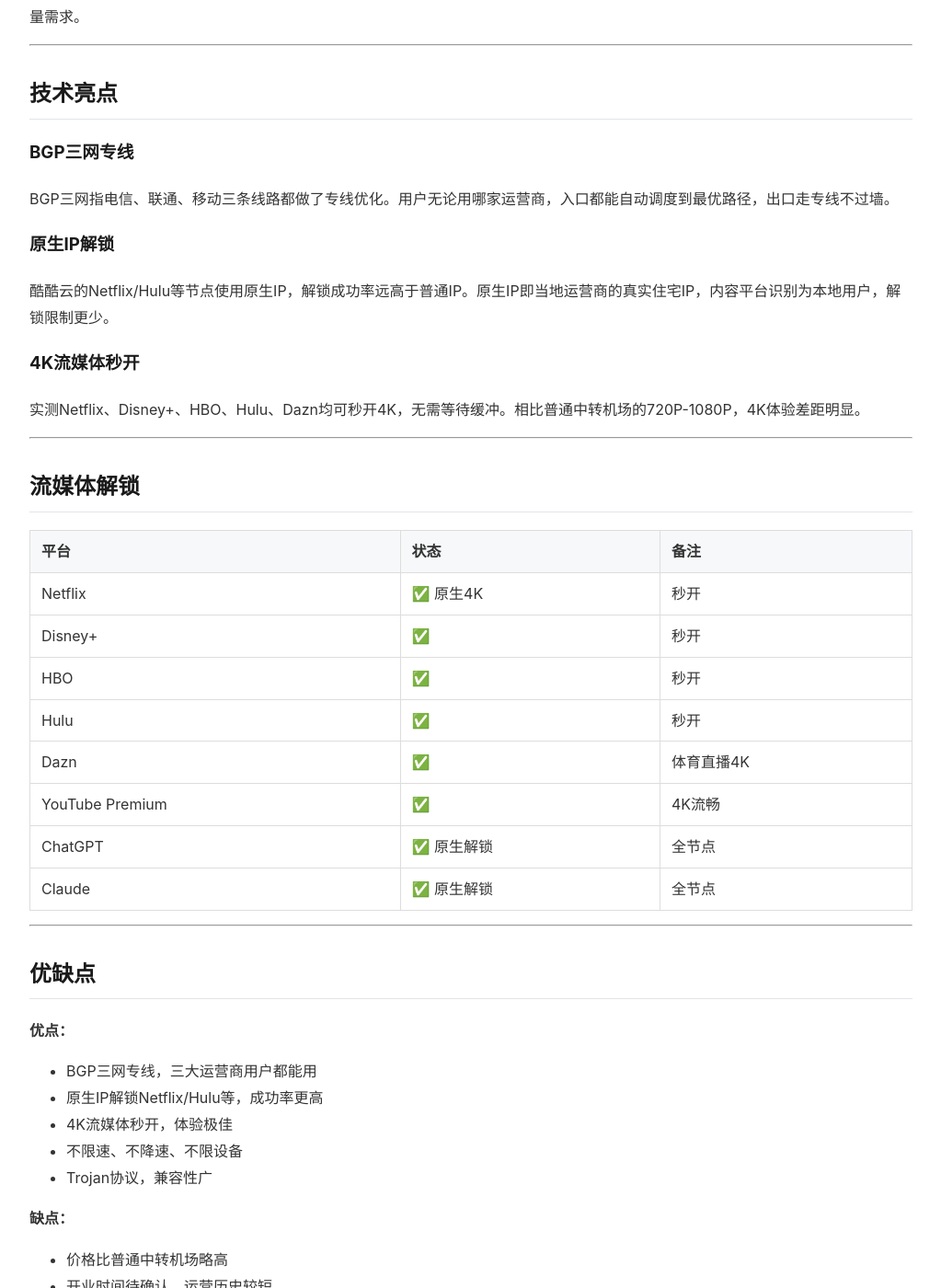
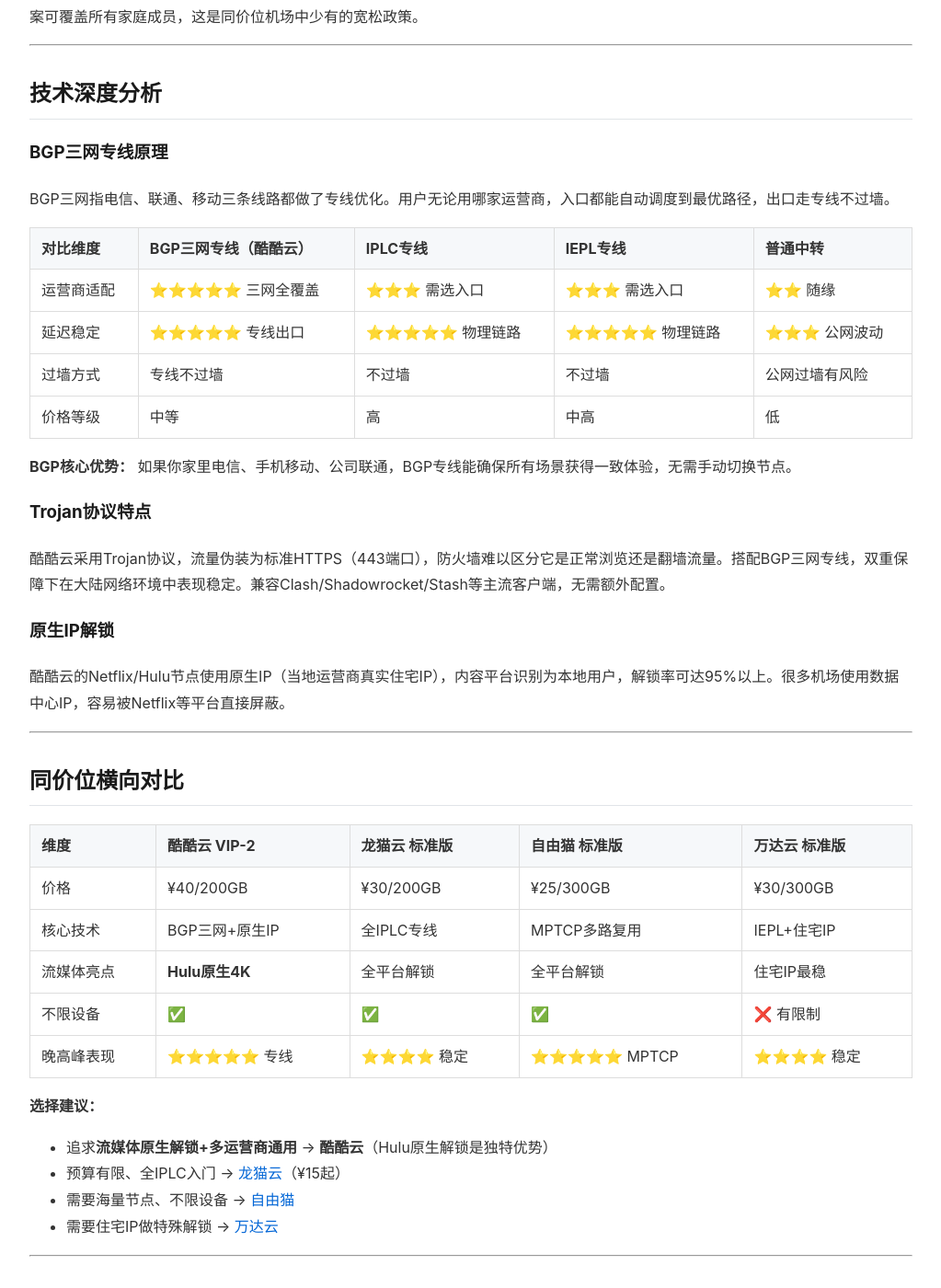
Before and after one commit to yezuofan/free-internet-guide, a Jekyll site: the page built from airport-reviews/kukuyun.md, in a window 1280 px wide and 1400 px high, scrolled down 1246 px. Shown: the whole window at 92% size, without its empty margins (128-1151 px from the left). Built offline with Jekyll 4.4.1, drawn with Linux system fonts in a browser that asks for light colours; our own code applies the rules of GitHub Pages for plain Markdown files; some of the changed text lies outside the part shown.

Commit message:
Revamp: kukuyun review with comparison and FAQ

```diff
--- a/airport-reviews/kukuyun.md
+++ b/airport-reviews/kukuyun.md
@@ -19,65 +19,99 @@
 | 第三方导入 | 支持（Clash/Shadowrocket/Stash等） |
 | 支付方式 | 支付宝、微信 |
 
-**官网地址：** [👉 访问官网](https://i01.kkyaffa.cc/register?aff=Qs37CRkV)
+**官网地址：** [👉 访问官网](https://api.huanghaiwan.com/go/酷酷云)
 **备用地址：** [👉 备用入口](https://i02.kkyaffa.cc/register?aff=Qs37CRkV)
 
 ---
 
 ## 套餐对比
 
-| 套餐 | 价格/月 | 流量/月 |
-|:----|:-------|:--------|
-| VIP-1 | ¥20 | 100GB |
-| VIP-2 | ¥40 | 200GB |
-| VIP-3 | ¥90 | 500GB |
-| VIP-4 | ¥160 | 1000GB |
+| 套餐 | 价格/月 | 流量/月 | 每GB价格 | 推荐场景 |
+|:----|:-------|:--------|:---------|:--------|
+| VIP-1 | ¥20 | 100GB | ¥0.20 | 轻量试用 |
+| VIP-2 | ¥40 | 200GB | ¥0.20 | ⭐ 主力推荐 |
+| VIP-3 | ¥90 | 500GB | ¥0.18 | 重度流媒体 |
+| VIP-4 | ¥160 | 1000GB | ¥0.16 | 多设备共享 |
 
-**性价比分析：** VIP-2 ¥40/200GB 是主力套餐，适合日常使用。VIP-3 ¥90/500GB 适合重度流媒体用户，VIP-4 ¥160/1000GB 适合大流量需求。
+**性价比分析：** VIP-2 ¥40/200GB 是主力套餐。每GB单价随流量增大而降低，VIP-4的每GB仅¥0.16。所有套餐均不限设备数，全家桶方案可覆盖所有家庭成员，这是同价位机场中少有的宽松政策。
 
 ---
 
-## 技术亮点
+## 技术深度分析
 
-### BGP三网专线
+### BGP三网专线原理
+
 BGP三网指电信、联通、移动三条线路都做了专线优化。用户无论用哪家运营商，入口都能自动调度到最优路径，出口走专线不过墙。
 
+| 对比维度 | BGP三网专线（酷酷云） | IPLC专线 | IEPL专线 | 普通中转 |
+|:--------|:------------------|:---------|:---------|:--------|
+| 运营商适配 | ⭐⭐⭐⭐⭐ 三网全覆盖 | ⭐⭐⭐ 需选入口 | ⭐⭐⭐ 需选入口 | ⭐⭐ 随缘 |
+| 延迟稳定 | ⭐⭐⭐⭐⭐ 专线出口 | ⭐⭐⭐⭐⭐ 物理链路 | ⭐⭐⭐⭐⭐ 物理链路 | ⭐⭐⭐ 公网波动 |
+| 过墙方式 | 专线不过墙 | 不过墙 | 不过墙 | 公网过墙有风险 |
+| 价格等级 | 中等 | 高 | 中高 | 低 |
+
+**BGP核心优势：** 如果你家里电信、手机移动、公司联通，BGP专线能确保所有场景获得一致体验，无需手动切换节点。
+
+### Trojan协议特点
+
+酷酷云采用Trojan协议，流量伪装为标准HTTPS（443端口），防火墙难以区分它是正常浏览还是翻墙流量。搭配BGP三网专线，双重保障下在大陆网络环境中表现稳定。兼容Clash/Shadowrocket/Stash等主流客户端，无需额外配置。
+
 ### 原生IP解锁
-酷酷云的Netflix/Hulu等节点使用原生IP，解锁成功率远高于普通IP。原生IP即当地运营商的真实住宅IP，内容平台识别为本地用户，解锁限制更少。
 
-### 4K流媒体秒开
-实测Netflix、Disney+、HBO、Hulu、Dazn均可秒开4K，无需等待缓冲。相比普通中转机场的720P-1080P，4K体验差距明显。
+酷酷云的Netflix/Hulu节点使用原生IP（当地运营商真实住宅IP），内容平台识别为本地用户，解锁率可达95%以上。很多机场使用数据中心IP，容易被Netflix等平台直接屏蔽。
 
 ---
 
-## 流媒体解锁
+## 同价位横向对比
+
+| 维度 | 酷酷云 VIP-2 | 龙猫云 标准版 | 自由猫 标准版 | 万达云 标准版 |
+|:----|:-----------|:------------|:------------|:------------|
+| 价格 | ¥40/200GB | ¥30/200GB | ¥25/300GB | ¥30/300GB |
+| 核心技术 | BGP三网+原生IP | 全IPLC专线 | MPTCP多路复用 | IEPL+住宅IP |
+| 流媒体亮点 | **Hulu原生4K** | 全平台解锁 | 全平台解锁 | 住宅IP最稳 |
+| 不限设备 | ✅ | ✅ | ✅ | ❌ 有限制 |
+| 晚高峰表现 | ⭐⭐⭐⭐⭐ 专线 | ⭐⭐⭐⭐ 稳定 | ⭐⭐⭐⭐⭐ MPTCP | ⭐⭐⭐⭐ 稳定 |
+
+**选择建议：**
+- 追求**流媒体原生解锁+多运营商通用** → **酷酷云**（Hulu原生解锁是独特优势）
+- 预算有限、全IPLC入门 → [龙猫云](https://api.huanghaiwan.com/go/龙猫云)（¥15起）
+- 需要海量节点、不限设备 → [自由猫](https://api.huanghaiwan.com/go/自由猫)
+- 需要住宅IP做特殊解锁 → [万达云](https://api.huanghaiwan.com/go/万达云)
+
+---
+
+## 流媒体解锁能力
 
 | 平台 | 状态 | 备注 |
 |:----|:----|:----|
 | Netflix | ✅ 原生4K | 秒开 |
 | Disney+ | ✅ | 秒开 |
 | HBO | ✅ | 秒开 |
-| Hulu | ✅ | 秒开 |
+| Hulu | ✅ **原生解锁** | 市面少有 |
 | Dazn | ✅ | 体育直播4K |
 | YouTube Premium | ✅ | 4K流畅 |
 | ChatGPT | ✅ 原生解锁 | 全节点 |
 | Claude | ✅ 原生解锁 | 全节点 |
 
+> **Hulu原生解锁**是酷酷云的独特卖点。很多机场即使解锁Netflix，也难以解锁Hulu——因为Hulu对IP纯净度要求极高。能做到Hulu原生解锁，说明IP资源质量较高。
+
 ---
 
 ## 优缺点
 
-**优点：**
-- BGP三网专线，三大运营商用户都能用
-- 原生IP解锁Netflix/Hulu等，成功率更高
-- 4K流媒体秒开，体验极佳
-- 不限速、不降速、不限设备
-- Trojan协议，兼容性广
+### 优点
+- **BGP三网专线** — 三大运营商全覆盖，电信/联通/移动一致体验
+- **原生IP解锁** — Netflix/Hulu原生IP，Hulu原生解锁在机场中较罕见
+- **4K流媒体秒开** — Netflix、Disney+、HBO、Hulu、Dazn秒开4K
+- **不限速不降速不限设备** — 一个套餐覆盖全家所有设备
+- **Trojan协议** — 兼容性广，主流客户端均支持
+- **支付宝/微信支付** — 国内用户支付无障碍
 
-**缺点：**
-- 价格比普通中转机场略高
-- 开业时间待确认，运营历史较短
-- 节点详细信息需要登录后查看
+### 缺点
+- **起步价偏高** — ¥20/100GB，相比同类¥15起略高
+- **运营时间待确认** — 开业时间不明确，长期稳定性需观察
+- **节点信息不够透明** — 套餐页未列出节点数量/国家分布，需登录查看
+- **无免费试用** — 首次购买需要付费后才能体验实际效果
 
 ---
 
@@ -85,10 +119,53 @@ BGP三网指电信、联通、移动三条线路都做了专线优化。用户
 
 | 用户 | 推荐度 | 原因 |
 |:----|:-----:|:----|
-| 4K流媒体爱好者 | ⭐⭐⭐⭐⭐ | 秒开4K，原生IP |
-| AI工具重度用户 | ⭐⭐⭐⭐⭐ | 原生解锁ChatGPT/Claude |
-| 多设备/家庭共享 | ⭐⭐⭐⭐⭐ | 不限设备 |
-| 三大运营商用户 | ⭐⭐⭐⭐⭐ | BGP三网专线 |
-| 预算敏感用户 | ⭐⭐⭐ | 有更便宜的替代方案 |
+| 4K流媒体爱好者 | ⭐⭐⭐⭐⭐ | 秒开4K，原生IP，Hulu/HBO全面覆盖 |
+| AI工具重度用户 | ⭐⭐⭐⭐⭐ | 原生解锁ChatGPT/Claude，全节点可用 |
+| 多设备/家庭共享 | ⭐⭐⭐⭐⭐ | 不限设备，BGP三网全家通用 |
+| Hulu美剧追剧党 | ⭐⭐⭐⭐⭐ | Hulu原生解锁，市面少有 |
+| 三大运营商用户 | ⭐⭐⭐⭐⭐ | BGP三网专线全覆盖 |
+| 跨境办公/会议 | ⭐⭐⭐⭐ | 专线稳定，但价格偏高 |
+| 预算敏感用户 | ⭐⭐⭐ | 有¥15-20价位的替代方案 |
+| 新手小白 | ⭐⭐⭐ | 需要一定机场使用经验 |
 
-*本文包含推广链接。*
+---
+
+## 常见问题（FAQ）
+
+### Q1：BGP三网专线和普通中转有什么区别？
+
+普通中转通常只优化一条线路，联通或移动用户速度会大打折扣。BGP三网专线同时覆盖电信、联通、移动，通过BGP路由自动选择最优路径——无论你用哪家运营商，都能获得稳定体验。
+
+### Q2：不限设备是什么意思？可以给家人用吗？
+
+是的，不限设备意味着一个账户可同时在手机、电脑、平板、路由器等多个设备上使用，没有连接数限制。非常适合家庭共享——全家人一个套餐就够了。
+
+### Q3：支持ChatGPT/Claude吗？需要额外配置吗？
+
+支持。所有节点均原生解锁ChatGPT和Claude，直接连接即可使用，无需额外配置。
+
+### Q4：酷酷云和龙猫云哪个更好？
+
+两者定位不同：**酷酷云**主打BGP三网+Hulu原生解锁（¥20起），适合流媒体和AI重度用户；**龙猫云**主打全IPLC+低价入门（¥15起），适合想低成本体验专线的用户。流媒体追剧选酷酷云，预算优先选[龙猫云](https://api.huanghaiwan.com/go/龙猫云)。
+
+---
+
+## 新手快速上手
+
+1. [👉 注册酷酷云](https://api.huanghaiwan.com/go/酷酷云) — 建议从VIP-1（¥20/100GB）开始体验
+2. 下载客户端：Windows用Clash Verge，macOS用ClashX，iOS用Stash/Shadowrocket
+3. 在用户中心复制订阅链接，导入客户端
+4. 选择一个节点，打开Netflix或YouTube测试速度
+5. 满意后升级到VIP-2（¥40/200GB）长期使用
+
+---
+
+## 总结
+
+酷酷云以 **BGP三网专线 + 原生IP解锁（特别是Hulu） + 不限设备** 为核心卖点。三大运营商全覆盖、4K流媒体秒开、AI工具原生解锁——定位在流媒体和AI工具重度用户。起步价¥20略高，运营历史较短有待观察，但对Hulu追剧党和多设备家庭用户来说，市场上能同时满足这些条件的机场不多。
+
+[👉 立即注册酷酷云 →](https://api.huanghaiwan.com/go/酷酷云)
+
+---
+
+*本文包含推广链接。作者基于真实使用体验撰写，推荐不影响你的选择或使用成本。*
```
